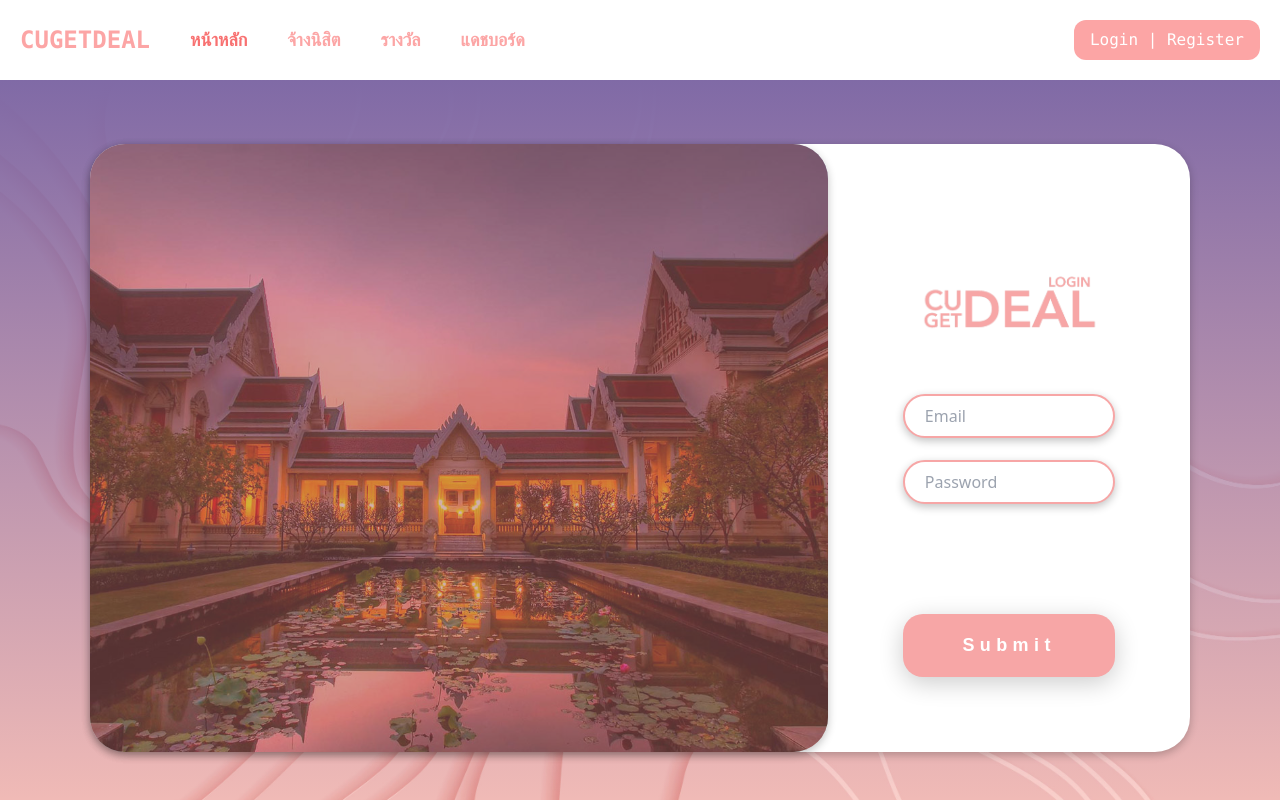
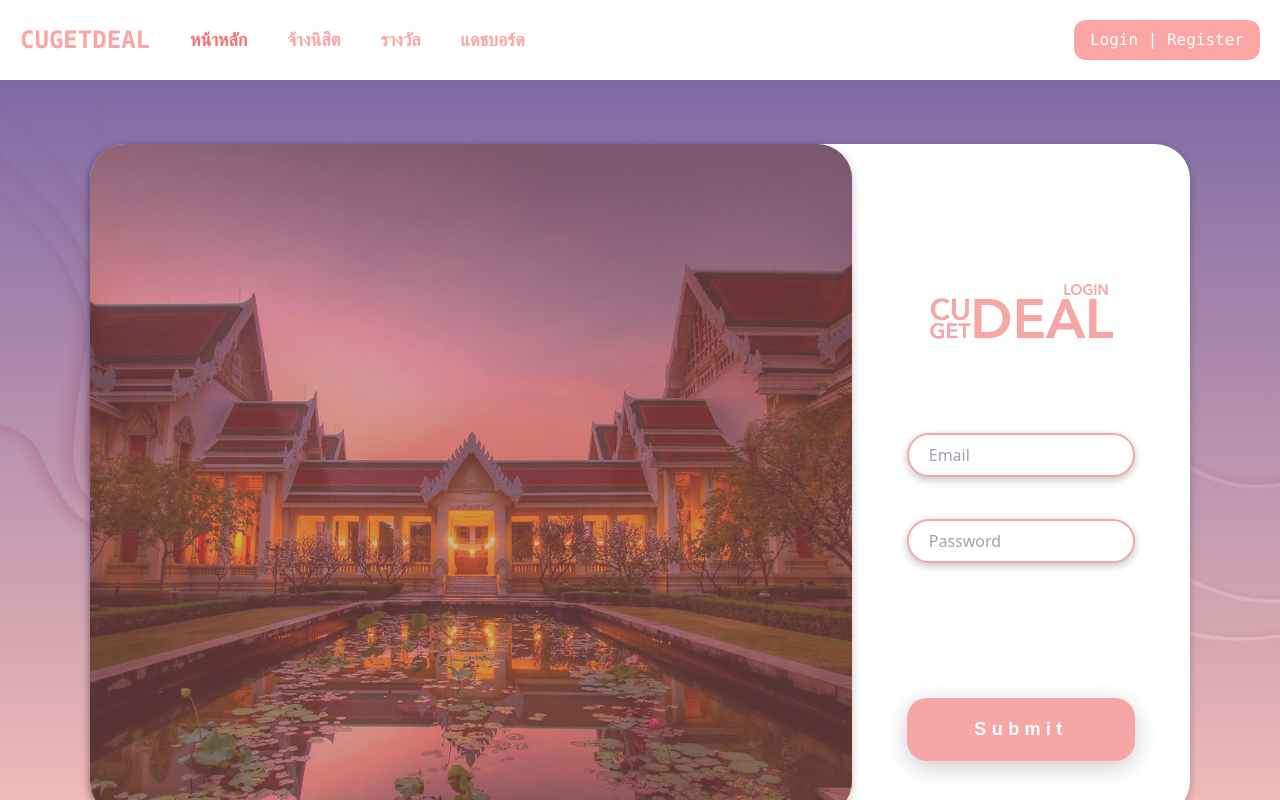
Before and after one commit to punchanabu/CUGETDEAL, a React (Create React App) app in the folder client/: page /login in a window 1280 px wide. Shown: the top 800 px of the page. Built offline with nearby package versions, Linux system fonts and the light colour scheme.

Commit message:
Loign flex

```diff
--- a/client/src/page/Login/Login.css
+++ b/client/src/page/Login/Login.css
@@ -5,7 +5,7 @@
     padding-left: 7%;
     padding-right: 7%;
     padding-top: 5%;
-    padding-bottom: 10%;
+    padding-bottom: 5%;
 }
 
 @media screen and (max-width :767px) {
@@ -41,20 +41,13 @@
     }
 
     #testbox{
-        padding: 10%;
+        padding: 5%;
         border-radius: 35px;
         width: 100%;
         height: 100%;
     }
 
-    #logo{
-        background-image: url("./imageLogin/logologin.png");
-        bottom: 0;
-        background-size: 100%;
-        height: 25%;
-        background-repeat: no-repeat;
-        background-position:center;
-    }
+
 
 
     #input_border{
@@ -179,10 +172,21 @@
          transform: scale(1);
         }
     }
+    #logo{
+        background-image: url("./imageLogin/logologin.png");
+
+        bottom: 0;
+        background-size: contain;
+        height: 100%;
+        background-repeat: no-repeat;
+        background-position:center;
+
+    }
+
 }
 
 
-@media screen and (min-width :768px) and ( max-width :1200px) {
+@media screen and (min-width :768px) and (max-width :1000px){
     #p-container{
 
 
@@ -215,7 +219,7 @@
     }
 
     #testbox{
-        padding: 10%;
+        padding: 5%;
         border-radius: 35px;
         width: 100%;
         height: 100%;
@@ -225,10 +229,11 @@
         background-image: url("./imageLogin/logologin.png");
 
         bottom: 0;
-        background-size: 80%;
-        height: 40%;
+        background-size: cover;
+        height: 100%;
         background-repeat: no-repeat;
         background-position:center;
+
     }
 
 
@@ -236,7 +241,7 @@
         width: 100%;
         height: 5vh;
         border: 2px solid #F7A6A6;
-        padding: 10px;
+        padding: 4%;
         font-size: 16px;
         color: #F7A6A6;
         background-color: #ffffff;
@@ -356,7 +361,7 @@
 }
 
 
-@media screen and (min-width :1201px) {
+@media screen and (min-width :1001px) {
 
     #box-f{
         width: 100%;
@@ -368,13 +373,11 @@
         display: flex;
         position: static;
         width: 100%;
-        height: 100%;
+        height:100%;
         background-color: white;
         border-radius: 35px;
         box-shadow: rgba(0, 0, 0, 0.24) 0px 3px 8px;
-        /* background-image: url("./imageLogin/bgcontent2.jpg");
-        background-size: 100%;
-        background-position */
+
 
     }
 
@@ -399,35 +402,38 @@
 
     #p-content{
         flex: 300%;
-        height: 100%;
+        height: auto !important;
         width: 80%;
     }
 
     #sp-form{
-
+        flex-wrap: wrap;
         width: 100%;
         height: 100%;
     }
 
     #testbox{
         display: flex;
+
         flex-direction: column;
-        padding: 75px;
+        padding: 5%;
         border-radius: 35px;
         width: 100%;
         height: 100%;
     }
 
     #logo{
-        display: flex;
-        flex-direction: column;
+
         background-image: url("./imageLogin/logologin.png");
         bottom: 0;
-        background-size: 100%;
+        background-size: contain;
         height: 100%;
         width: 100%;
         background-repeat: no-repeat;
-        background-position: left center;
+        background-position: center;
+        flex: 100%;
+        flex-direction: column;
+
     }
 
 
@@ -442,10 +448,7 @@
         border-radius: 35px;
         box-shadow: rgba(0, 0, 0, 0.24) 0px 3px 8px;
         position:relative;
-        /* border-radius: 45px;
-        width: 100%;
-        border: 300px;
-        padding : 10px; */
+
     }
 
     #pdz{
@@ -470,7 +473,7 @@
 
     #password_input{
 
-
+        align-self: flex-start;
         width: 100%;
 
 
--- a/client/src/page/Login/Login.tsx
+++ b/client/src/page/Login/Login.tsx
@@ -34,12 +34,12 @@ export default function Login() {
             <div id="pinkholder"></div>
           </div>
         </div>
-        <div id="testbox">
-          <div id="logo"></div>
+        <div id="testbox" className="flex flex-col">
+          <div id="logo" className="flex flex-col"></div>
 
-          <div id="sp-form">
-            <form onSubmit={handleSubmit} id = "box-f">
-              <label id="email_input">
+          <div id="sp-form" className="h-full">
+            <form onSubmit={handleSubmit} id = "box-f" className="flex flex-col space-y-5">
+              <label id="email_input" className="flex flex-col">
                 <input
                   type="email"
                   placeholder="Email"
@@ -49,8 +49,8 @@ export default function Login() {
                 />
               </label>
 
-              {/* <div id="pdz"></div> */}
-              <label id="password_input">
+
+              <label id="password_input" className="flex flex-col">
                 <input
                   type="password"
                   placeholder="Password"
@@ -61,8 +61,8 @@ export default function Login() {
               </label>
               <br />
 
-              {/* <div id="pdz"></div> */}
-              <div id = "ab">
+
+              <div id = "ab" className="flex flex-col">
               <div className="btn-sub">
                 <button type="submit" id="subbtn">
                   <span>Submit</span>
```
